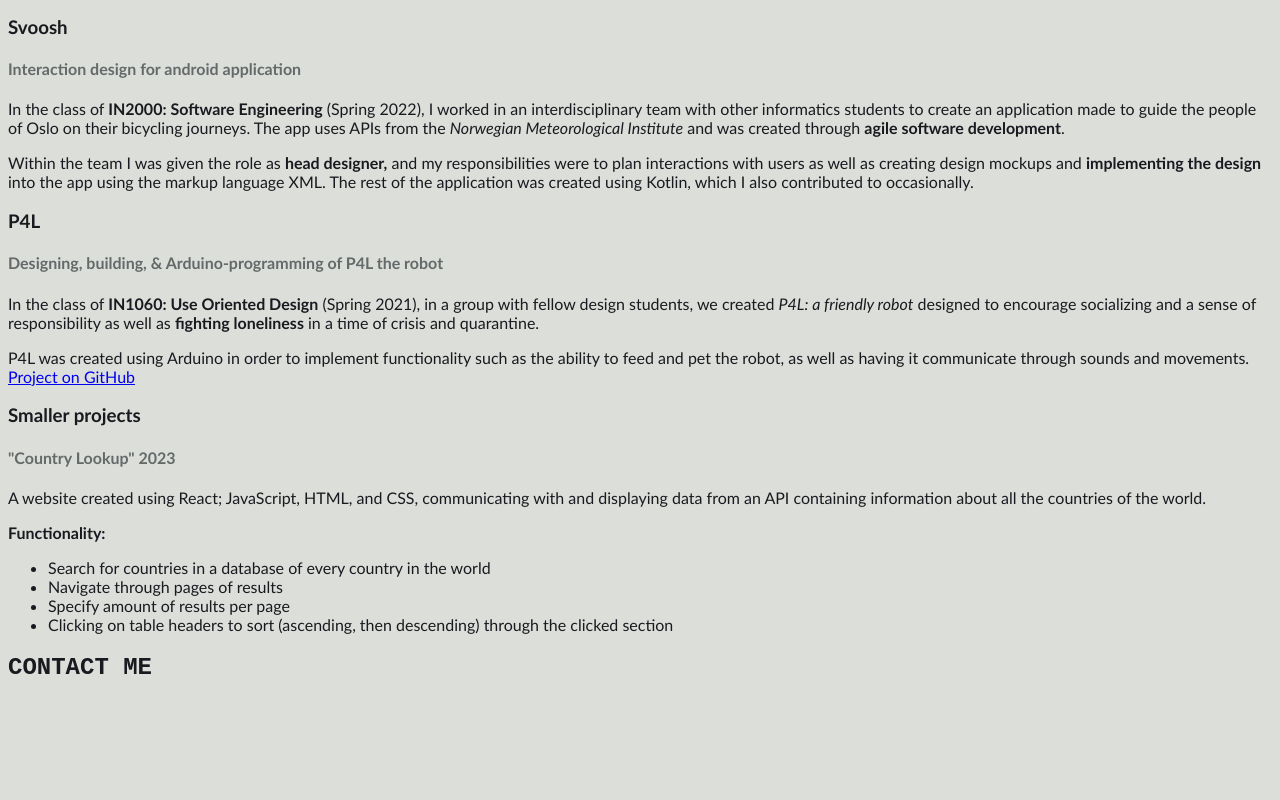
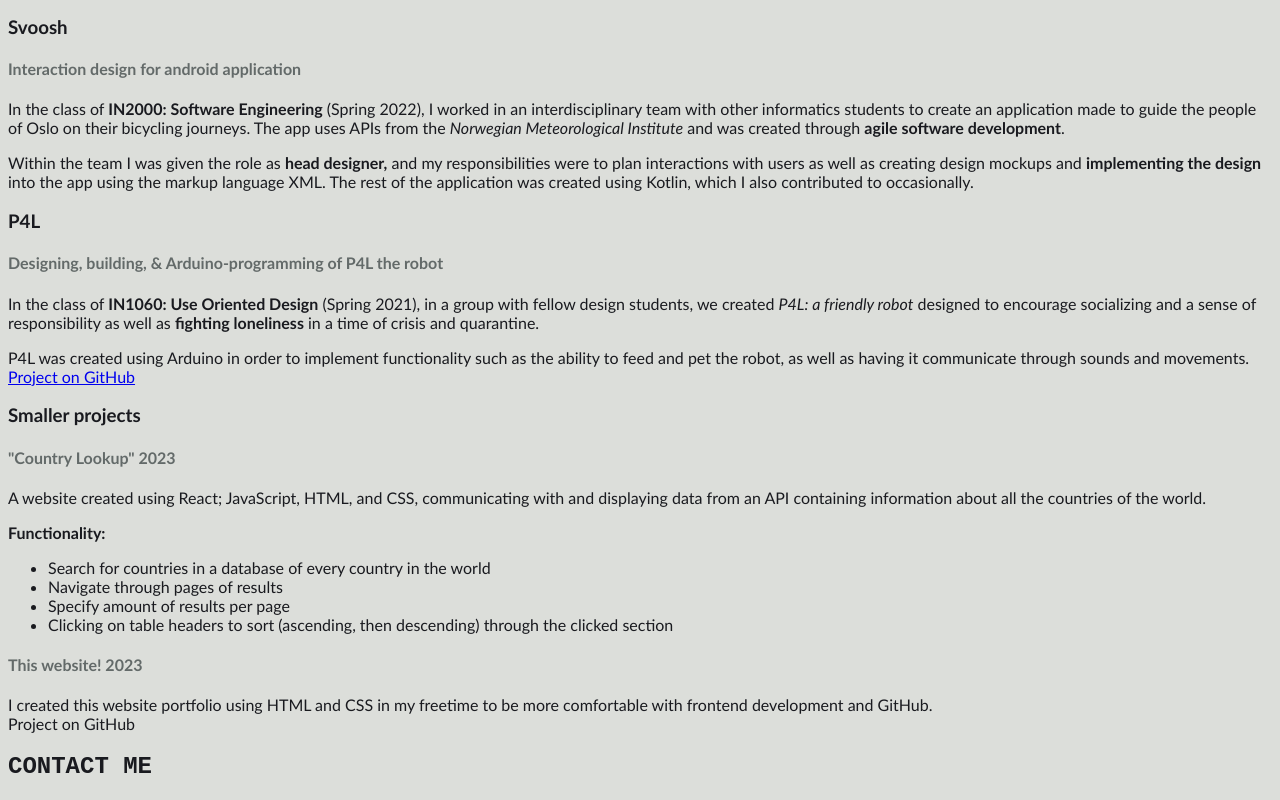
Before and after one commit to baharRi/baharRi.github.io, a plain HTML site: page index.html in a window 1280 px wide. Shown: the part 713-1513 px from the top of the page. Before the commit the page ends 1414 px from the top, so only its background shows below. Drawn offline with Linux system fonts and the light colour scheme.

Commit message:
Added website to smaller projects

```diff
--- a/index.html
+++ b/index.html
@@ -127,6 +127,11 @@
             <li>Clicking on table headers to sort (ascending, then descending) through the clicked section</li>
           </ul>
         </p>
+
+        <h4>This website! 2023</h4>
+        <p>I created this website portfolio using HTML and CSS in my freetime to be more comfortable with frontend development and GitHub.
+          <br /> <a>Project on GitHub</a>
+        </p>
       </article>
     </section>
 
```
